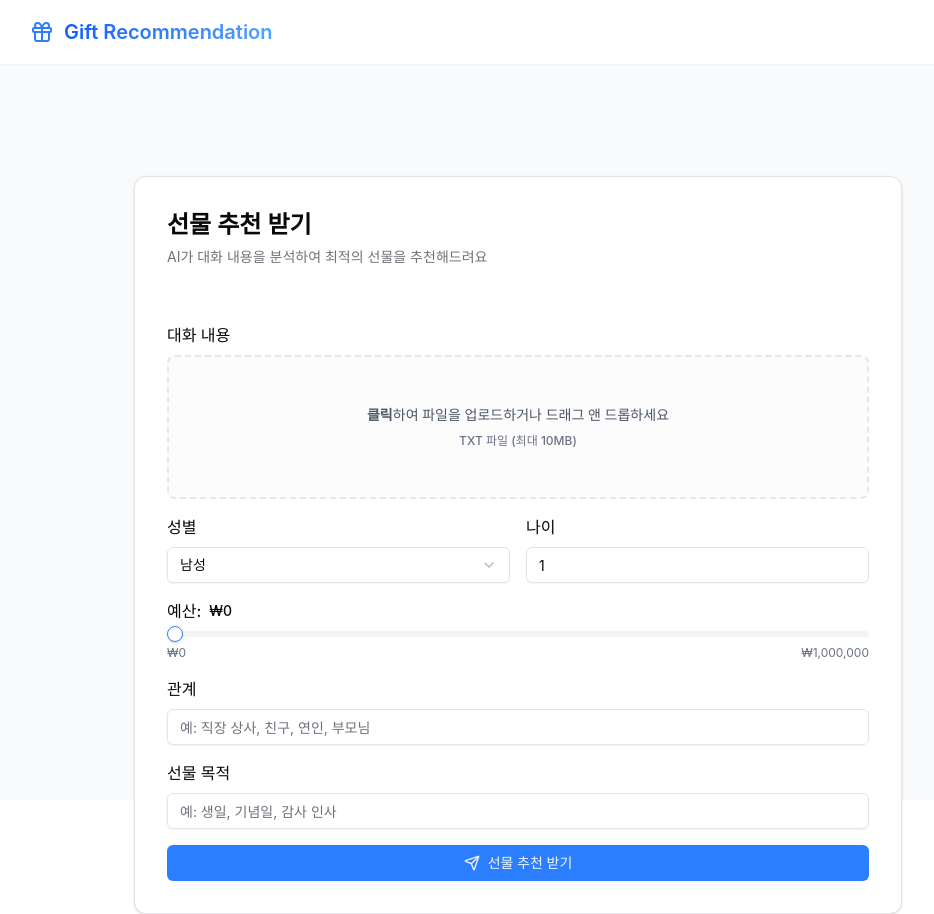
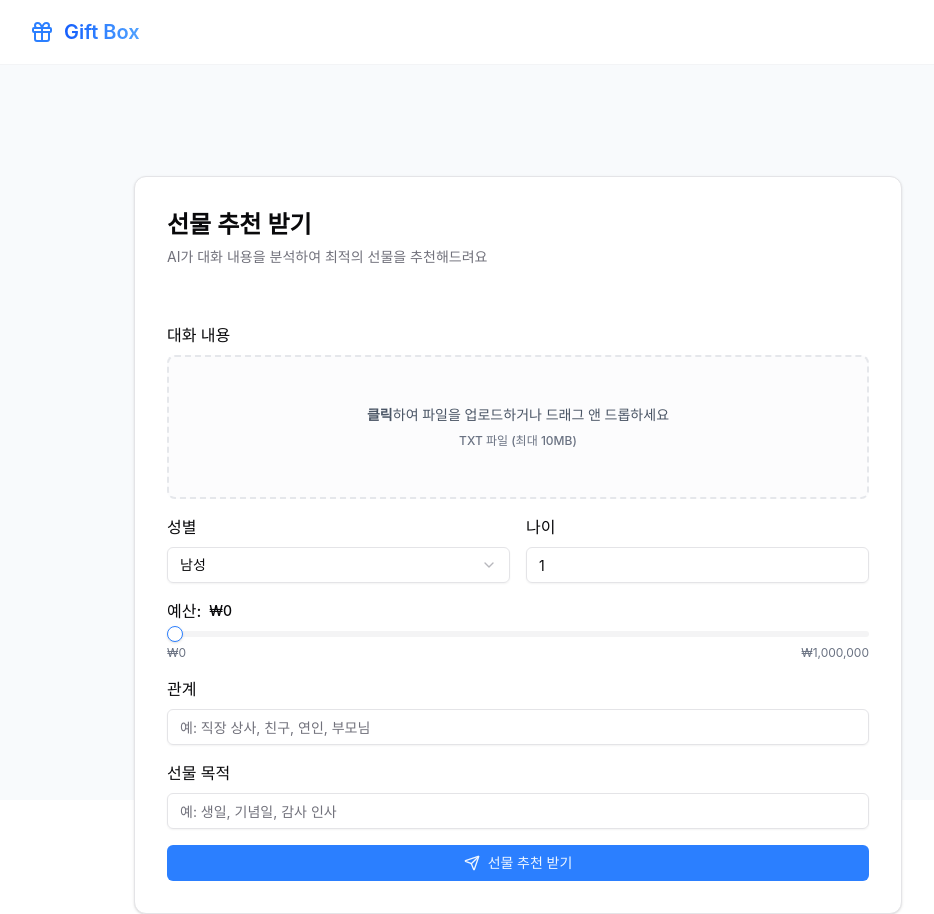
Before and after one commit to Virtuso1225/present-recommendation, a React (Vite) app: page / in a window 1280 px wide. Shown: the whole page, without its empty margins (122-1056 px from the left). Built offline with nearby package versions, Linux system fonts and the light colour scheme.

Commit message:
feat: title change

```diff
--- a/src/components/Header.tsx
+++ b/src/components/Header.tsx
@@ -7,7 +7,7 @@ export default function Header() {
 				<div className="flex items-center space-x-2.5">
 					<Gift className="w-6 h-6 text-blue-500" />
 					<span className="text-xl font-semibold bg-gradient-to-r from-blue-600 to-blue-400 bg-clip-text text-transparent">
-						Gift Recommendation
+						Gift Box
 					</span>
 				</div>
 			</div>
```
